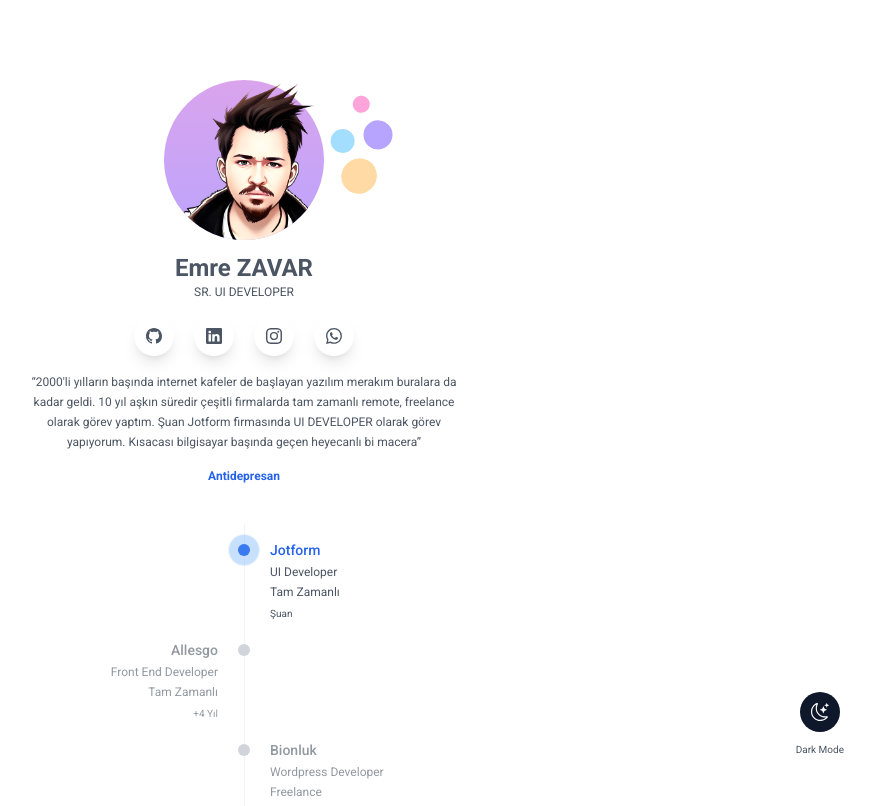
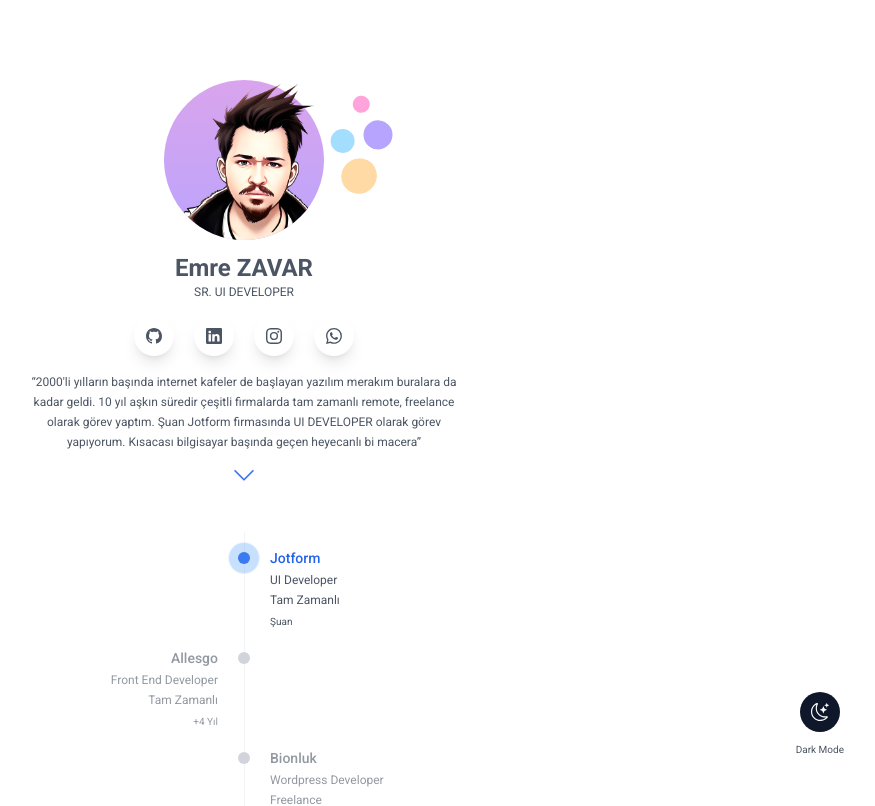
Before and after one commit to zavaremre/react-tailwind, a React (Create React App) app: page / in a window 1280 px wide. Shown: the top 806 px of the page, without its empty margins (396-1271 px from the left). Built offline with nearby package versions, Linux system fonts and the light colour scheme.

Commit message:
added chevron

```diff
--- a/src/App.js
+++ b/src/App.js
@@ -105,8 +105,10 @@
           <Bio />
           <div className='socials mb-4'></div>
           <div className='flex justify-center'>
-            <button onClick={scrollTo} className='text-blue-600 text-xs text-center font-semibold'>
-              Antidepresan
+            <button onClick={scrollTo} className='text-blue-600 text-xs text-center font-semibold animate-bounce'>
+              <svg xmlns='http://www.w3.org/2000/svg' width='24' height='24' fill='currentColor' class='bi bi-chevron-down' viewBox='0 0 16 16'>
+                <path fill-rule='evenodd' d='M1.646 4.646a.5.5 0 0 1 .708 0L8 10.293l5.646-5.647a.5.5 0 0 1 .708.708l-6 6a.5.5 0 0 1-.708 0l-6-6a.5.5 0 0 1 0-.708z' />
+              </svg>
             </button>
           </div>
         </div>
```
Also changed, not shown: src/assets/images/tea.png (added).
